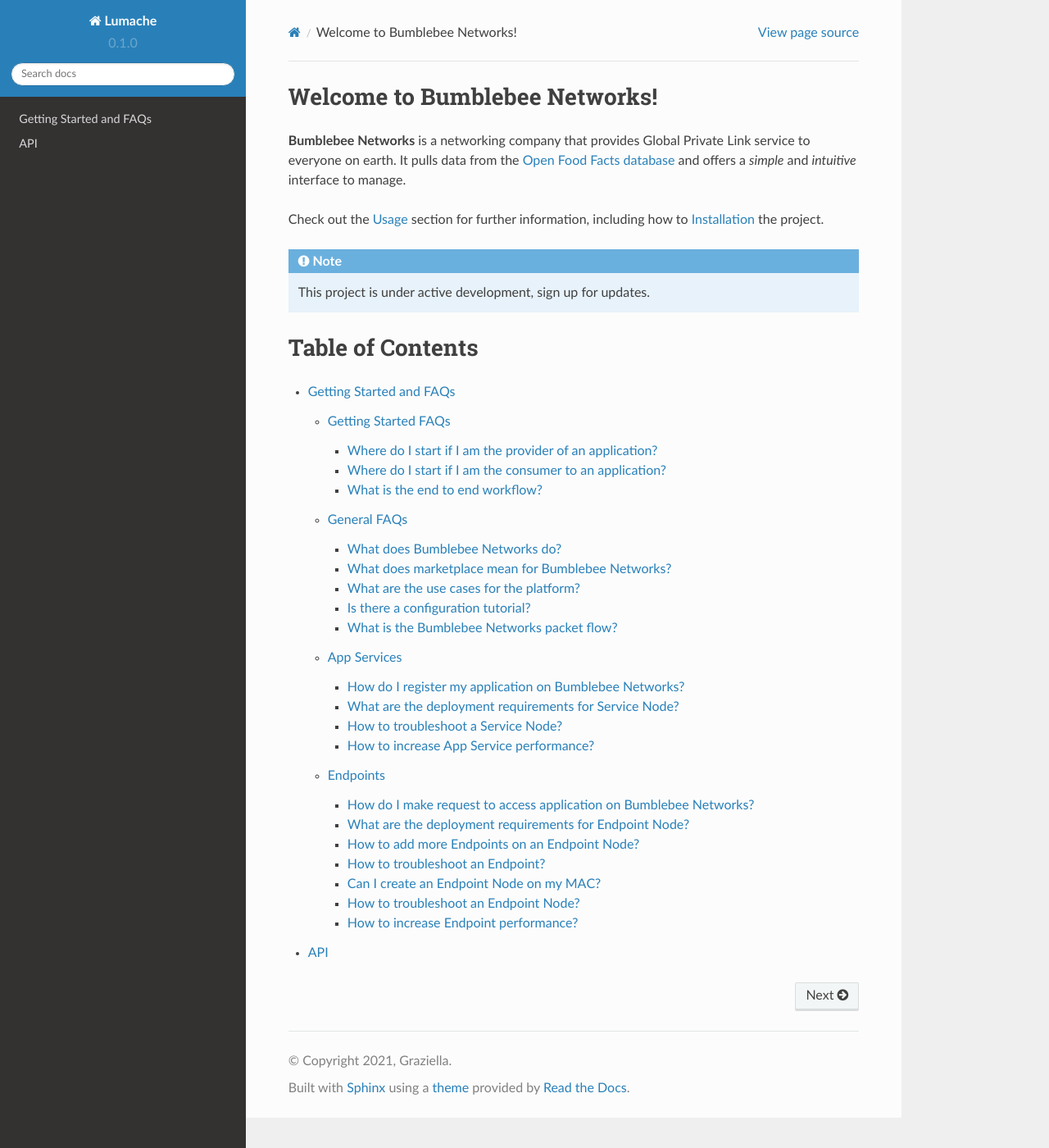
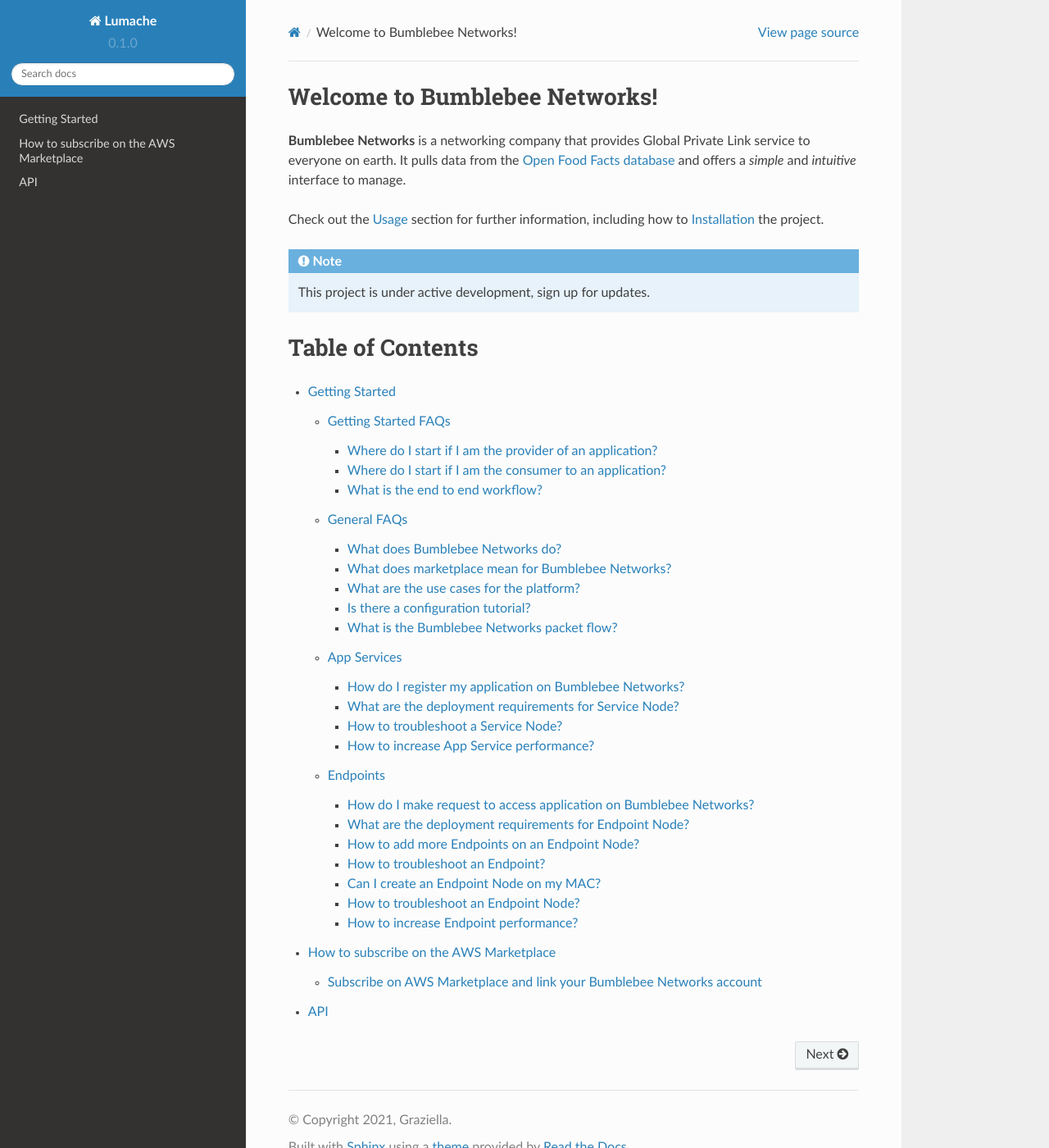
Before and after one commit to sherrywei-bumblebee/bumblebee-docs, a Sphinx documentation site: the page built from docs/source/index.rst, in a window 1280 px wide and 1400 px high. Shown: the whole window at 82% size. Built offline with Sphinx 7.4.7 and the Read the Docs theme 2.0.0, drawn with Linux system fonts in a browser that asks for light colours; pages that are not in the unit, such as notebooks, are missing from menus.

Commit message:
edit faq

```diff
--- a/docs/source/GettingStarted/faq.rst
+++ b/docs/source/GettingStarted/faq.rst
@@ -1,4 +1,4 @@
-Getting Started and FAQs
+Getting Started
 =========================
 
 This document is getting started guide with Bumblebee Networks and provides a wide range of FAQs.
--- a/docs/source/index.rst
+++ b/docs/source/index.rst
@@ -24,4 +24,5 @@
    :caption: Table of Contents
 
    GettingStarted/faq
+   GettingStarted/how_to_subscribe
    api
```
